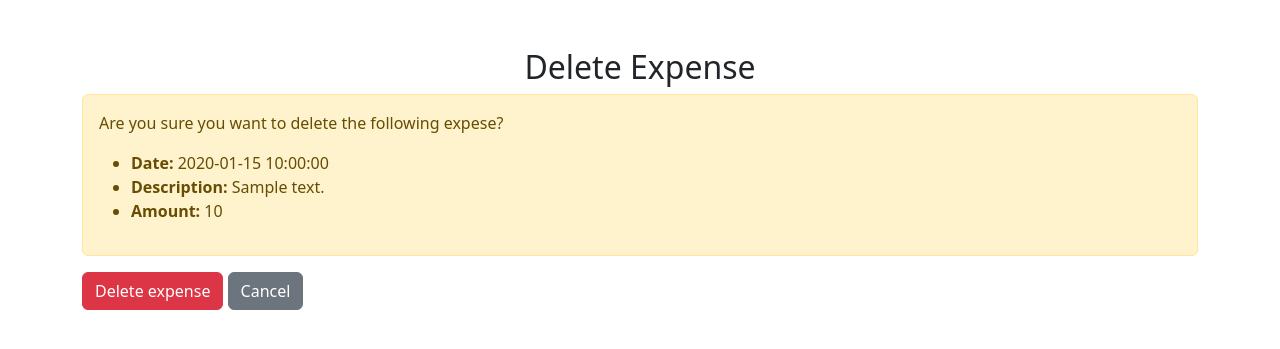
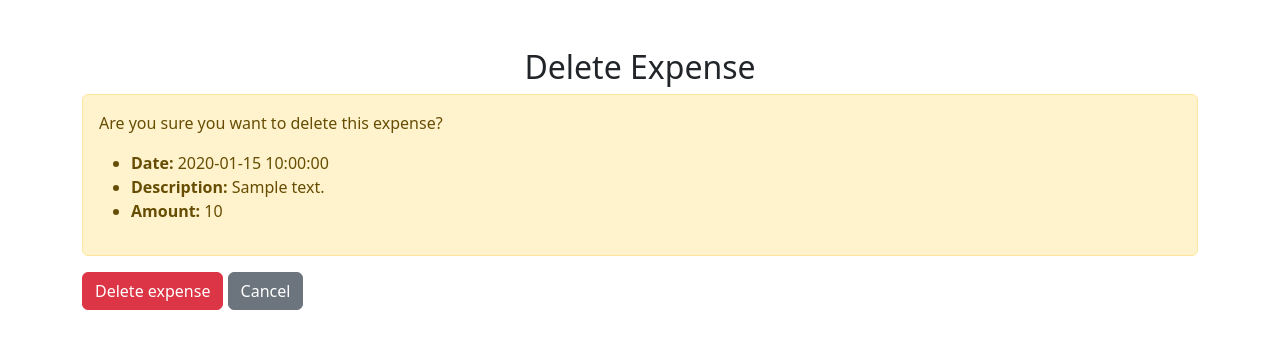
Before and after one commit to AngelikiMt/TripsTracking, a Flask app: template tripstracking/templates/expenses/delete_expense.html in a window 1280 px wide. Shown: the part 56-405 px from the top of the page. Run offline with Flask 3, Linux system fonts and the light colour scheme; the template is opened without the code that fills it: most values are stand-ins (such as "Sample title", 1, 10 or a date in 2020); some libraries are stand-ins or nearby versions.

Commit message:
delete_expense.html cahnges

```diff
--- a/tripstracking/templates/expenses/delete_expense.html
+++ b/tripstracking/templates/expenses/delete_expense.html
@@ -7,7 +7,7 @@
     <h2 class="text-center">Delete Expense</h2>
 
     <div class="alert alert-warning">
-        <p>Are you sure you want to delete the following expese?</p>
+        <p>Are you sure you want to delete this expense?</p>
         <ul>
             <li><strong>Date:</strong> {{ expense.expense_date }}</li>
             <li><strong>Description:</strong> {{ expense.expense_description }}</li>
```
